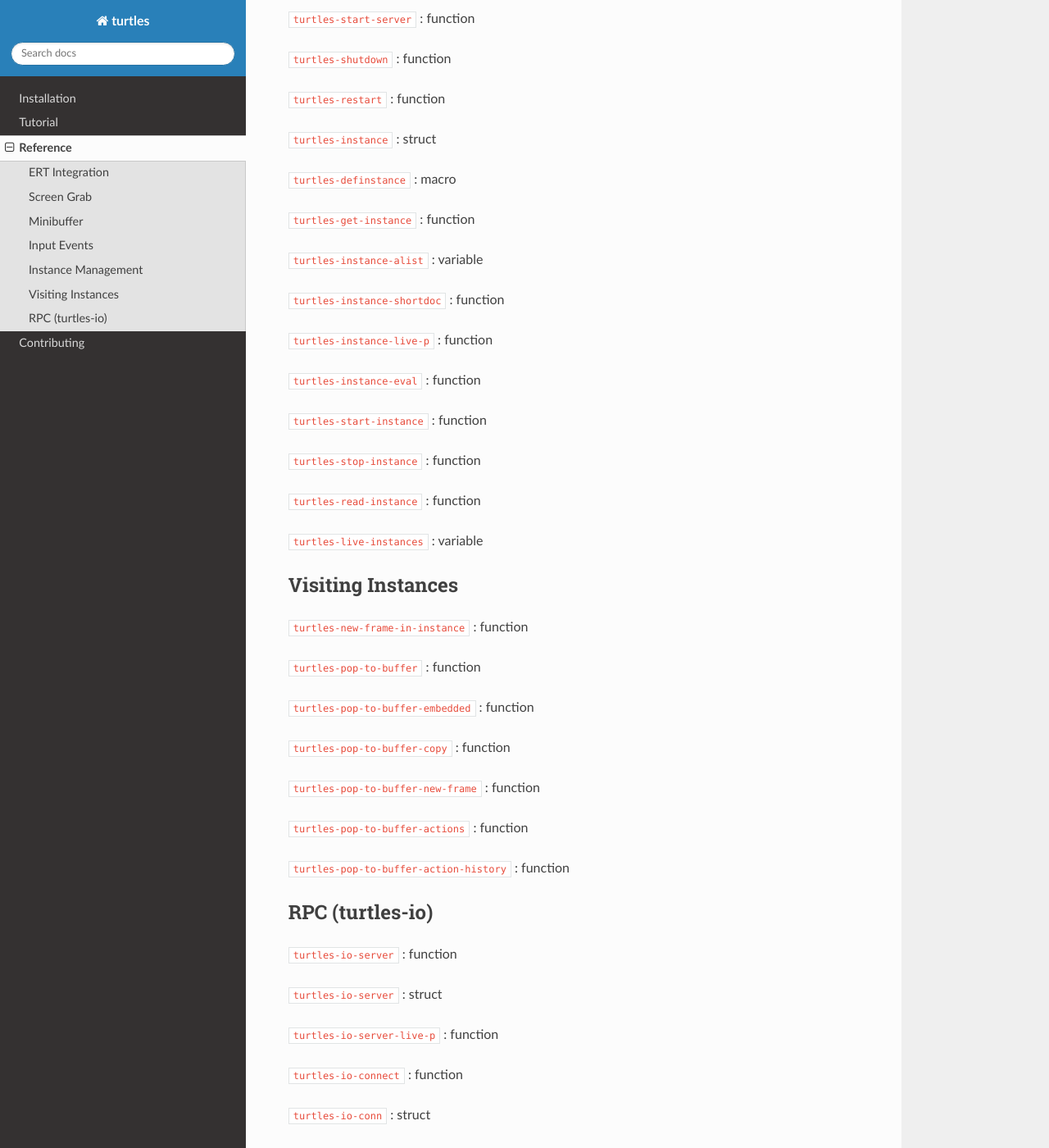
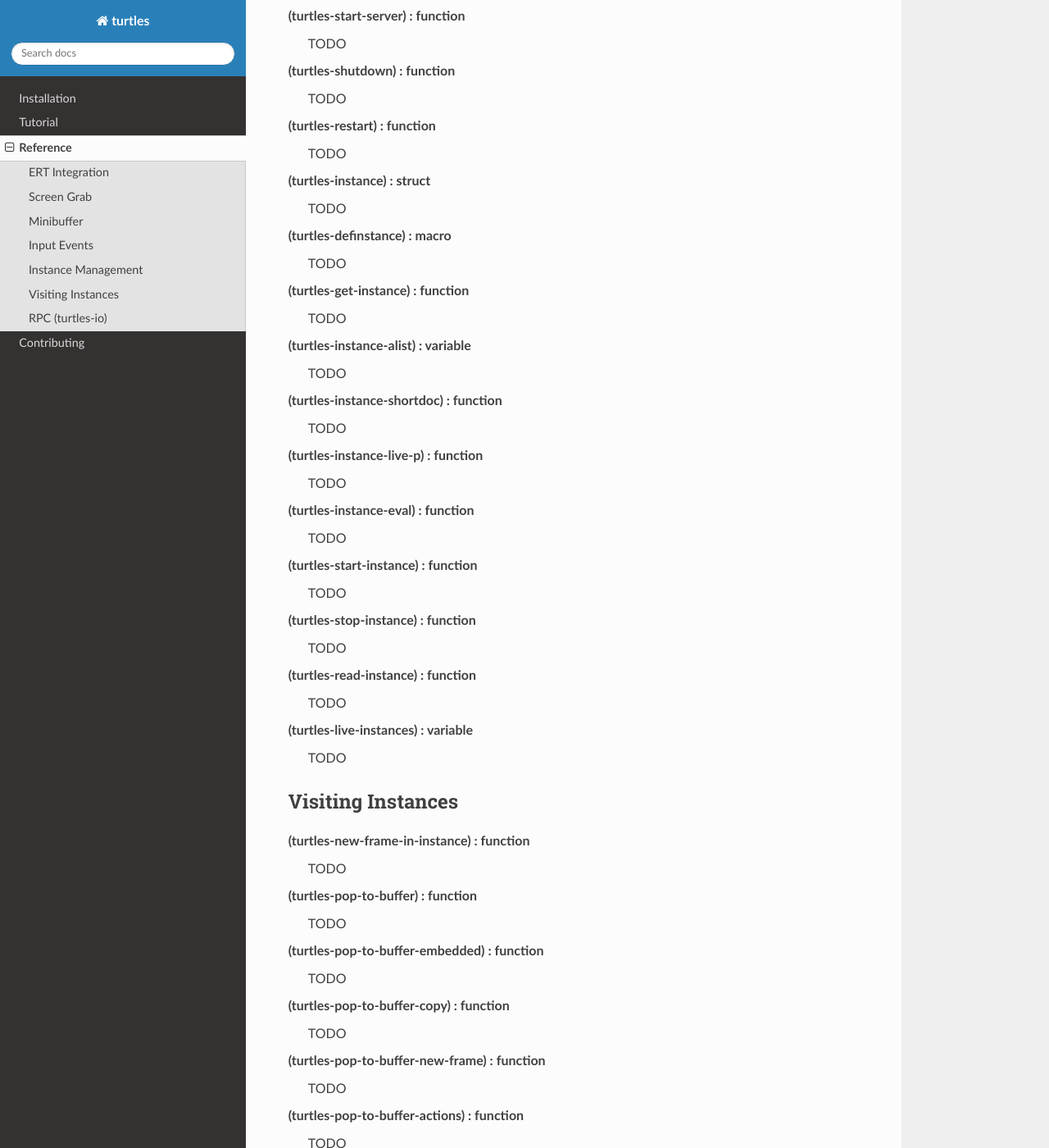
Before and after one commit to emacsmirror/turtles, a Sphinx documentation site: the page built from docs/source/reference.rst, in a window 1280 px wide and 1400 px high, scrolled down 5291 px. Shown: the whole window at 82% size. Built offline with Sphinx 7.4.7 and the Read the Docs theme 3.1.0, drawn with Linux system fonts in a browser that asks for light colours; some of the changed text lies outside the part shown.

Commit message:
docs: Reformat the rest of the reference to use definitions.

```diff
--- a/docs/source/reference.rst
+++ b/docs/source/reference.rst
@@ -352,33 +352,47 @@ Instance Management
     pair: variable; turtles-live-instances
 
 
-:code:`turtles-start-server` : function
+(turtles-start-server) : function
+    TODO
 
-:code:`turtles-shutdown` : function
+(turtles-shutdown) : function
+    TODO
 
-:code:`turtles-restart` : function
+(turtles-restart) : function
+    TODO
 
-:code:`turtles-instance` : struct
+(turtles-instance) : struct
+    TODO
 
-:code:`turtles-definstance` : macro
+(turtles-definstance) : macro
+    TODO
 
-:code:`turtles-get-instance` : function
+(turtles-get-instance) : function
+    TODO
 
-:code:`turtles-instance-alist` : variable
+(turtles-instance-alist) : variable
+    TODO
 
-:code:`turtles-instance-shortdoc` : function
+(turtles-instance-shortdoc) : function
+    TODO
 
-:code:`turtles-instance-live-p` : function
+(turtles-instance-live-p) : function
+    TODO
 
-:code:`turtles-instance-eval` : function
+(turtles-instance-eval) : function
+    TODO
 
-:code:`turtles-start-instance` : function
+(turtles-start-instance) : function
+    TODO
 
-:code:`turtles-stop-instance` : function
+(turtles-stop-instance) : function
+    TODO
 
-:code:`turtles-read-instance` : function
+(turtles-read-instance) : function
+    TODO
 
-:code:`turtles-live-instances` : variable
+(turtles-live-instances) : variable
+    TODO
 
 .. _visit:
 
@@ -395,19 +409,26 @@ Visiting Instances
     pair: function; turtles-pop-to-buffer-action-history
 
 
-:code:`turtles-new-frame-in-instance` : function
+(turtles-new-frame-in-instance) : function
+    TODO
 
-:code:`turtles-pop-to-buffer` : function
+(turtles-pop-to-buffer) : function
+    TODO
 
-:code:`turtles-pop-to-buffer-embedded` : function
+(turtles-pop-to-buffer-embedded) : function
+    TODO
 
-:code:`turtles-pop-to-buffer-copy` : function
+(turtles-pop-to-buffer-copy) : function
+    TODO
 
-:code:`turtles-pop-to-buffer-new-frame` : function
+(turtles-pop-to-buffer-new-frame) : function
+    TODO
 
-:code:`turtles-pop-to-buffer-actions` : function
+(turtles-pop-to-buffer-actions) : function
+    TODO
 
-:code:`turtles-pop-to-buffer-action-history` : function
+(turtles-pop-to-buffer-action-history) : function
+    TODO
 
 .. _rpc:
 
@@ -430,28 +451,41 @@ RPC (turtles-io)
     pair: function; turtles-io-call-method-async
 
 
-:code:`turtles-io-server` : function
+(turtles-io-server) : function
+    TODO
 
-:code:`turtles-io-server` : struct
+(turtles-io-server) : struct
+    TODO
 
-:code:`turtles-io-server-live-p` : function
+(turtles-io-server-live-p) : function
+    TODO
 
-:code:`turtles-io-connect` : function
+(turtles-io-connect) : function
+    TODO
 
-:code:`turtles-io-conn` : struct
+(turtles-io-conn) : struct
+    TODO
 
-:code:`turtles-io-conn-live-p` : function
+(turtles-io-conn-live-p) : function
+    TODO
 
-:code:`turtles-io-unreadable-obj-props` : variable
+(turtles-io-unreadable-obj-props) : variable
+    TODO
 
-:code:`turtles-io-handle-method` : function
+(turtles-io-handle-method) : function
+    TODO
 
-:code:`turtles-io-send-error` : function
+(turtles-io-send-error) : function
+    TODO
 
-:code:`turtles-io-send-result` : function
+(turtles-io-send-result) : function
+    TODO
 
-:code:`turtles-io-call-method` : function
+(turtles-io-call-method) : function
+    TODO
 
-:code:`turtles-io-notify` : function
+(turtles-io-notify) : function
+    TODO
 
-:code:`turtles-io-call-method-async` : function
+(turtles-io-call-method-async) : function
+    TODO
```
